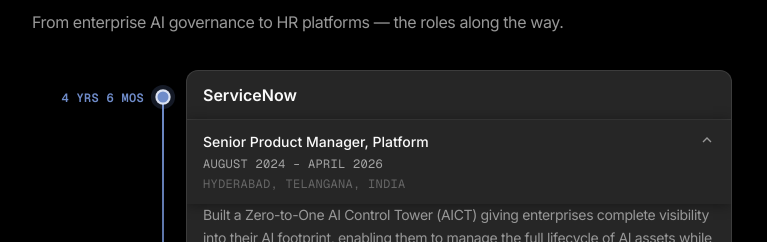
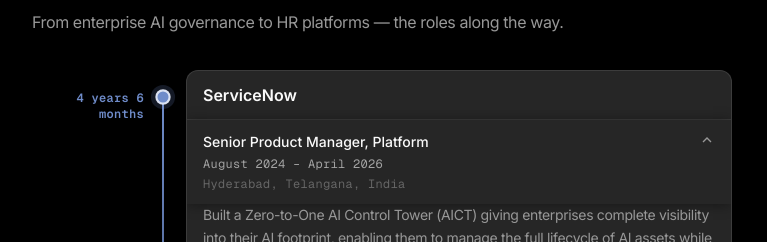
Before and after one commit to spandanakintali-curiouspm/portfolio, a Next.js app: page / in a window 1280 px wide. Shown: the part 638-880 px from the top of the page, without its empty margins (256-1023 px from the left). Built offline with nearby package versions, Linux system fonts and the light colour scheme; no server answers.

Commit message:
Spell out months/years and use mixed case in timeline text
Durations now read "4 years 6 months" instead of "4 yrs 6 mos", and
date/location text renders in natural mixed case instead of all caps.

```diff
--- a/src/components/ExperienceTimeline.tsx
+++ b/src/components/ExperienceTimeline.tsx
@@ -52,8 +52,8 @@
   const yrs = Math.floor(months / 12);
   const mos = months % 12;
   const parts: string[] = [];
-  if (yrs) parts.push(`${yrs} yr${yrs > 1 ? "s" : ""}`);
-  if (mos) parts.push(`${mos} mo${mos > 1 ? "s" : ""}`);
+  if (yrs) parts.push(`${yrs} year${yrs > 1 ? "s" : ""}`);
+  if (mos) parts.push(`${mos} month${mos > 1 ? "s" : ""}`);
   return parts.join(" ");
 }
 
@@ -65,7 +65,8 @@
 }
 
 function roleDuration(dates: string) {
-  return dates.split("·")[1]?.trim() ?? "";
+  const { startLabel, endLabel } = parseDateRange(dates);
+  return formatDuration(monthIndex(endLabel) - monthIndex(startLabel) + 1);
 }
 
 function roleDateRange(dates: string) {
@@ -114,10 +115,10 @@
           </span>
         )}
       </div>
-      <p className="text-xs font-mono font-normal uppercase tracking-wide text-neutral-400">
+      <p className="text-xs font-mono font-normal tracking-wide text-neutral-400">
         {roleDateRange(role.dates)}
       </p>
-      <p className="text-xs font-mono font-normal uppercase tracking-wide text-neutral-500">
+      <p className="text-xs font-mono font-normal tracking-wide text-neutral-500">
         {role.location}
       </p>
     </div>
@@ -173,7 +174,7 @@
               key={`${group.company}-${gi}`}
               className="flex md:flex-row flex-col gap-3 items-start relative md:pl-0 pl-6"
             >
-              <span className="md:pt-6 pt-4 font-mono text-xs font-semibold uppercase tracking-wide text-[#6F8CCA] md:w-24 lg:w-28 md:text-right shrink-0">
+              <span className="md:pt-6 pt-4 font-mono text-xs font-semibold tracking-wide text-[#6F8CCA] md:w-24 lg:w-28 md:text-right shrink-0">
                 {durationLabel}
               </span>
 
```
